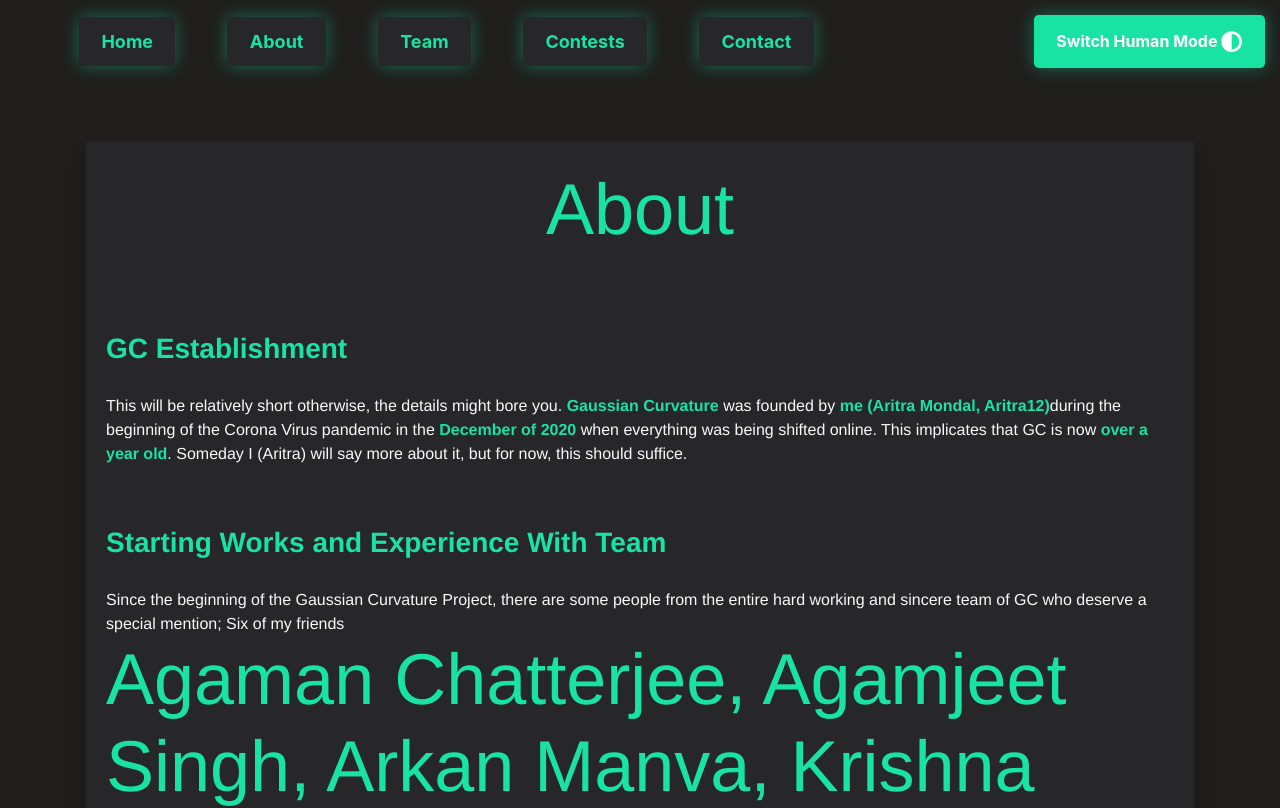
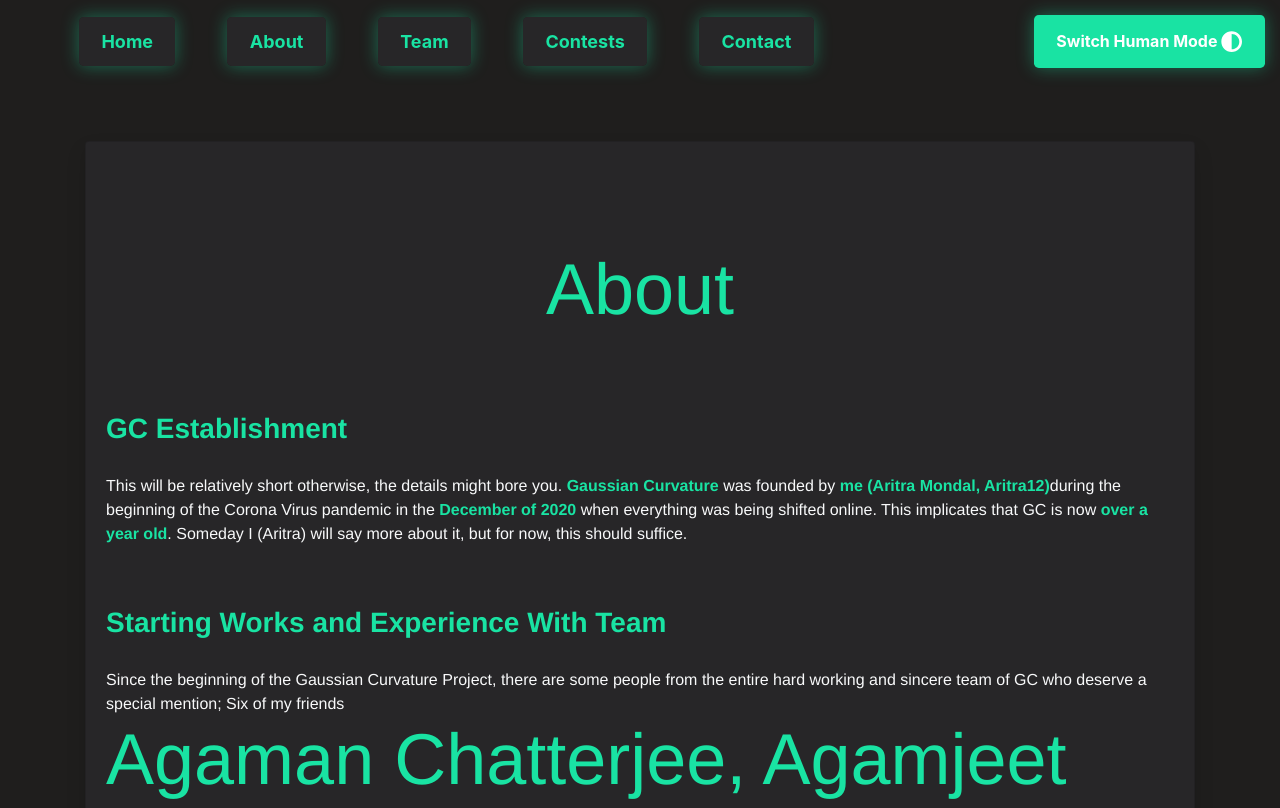
Before and after one commit to gaussiancurvolympiads/gaussiancurv, a React (Create React App) app: page /about in a window 1280 px wide. Shown: the top 808 px of the page. Built offline with nearby package versions, Linux system fonts and the light colour scheme.

Commit message:
Update About.jsx

```diff
--- a/src/components/About.jsx
+++ b/src/components/About.jsx
@@ -101,7 +101,7 @@ const About = ({ darkMode }) => {
           <Row>
             <Col lg={12} xs={12} align='left'>
                <Card className="skill-nbcard"><br></br><div align="center">
-                 <h5 class="display-3" align="center">About</h5></div><br/><br/>
+                 <h3 class="display-3 hello" align="center">About</h3></div><br/><br/>
 
 
                       <Card.Body>  <div class= "zed">GC Establishment</div> <br></br>
```
